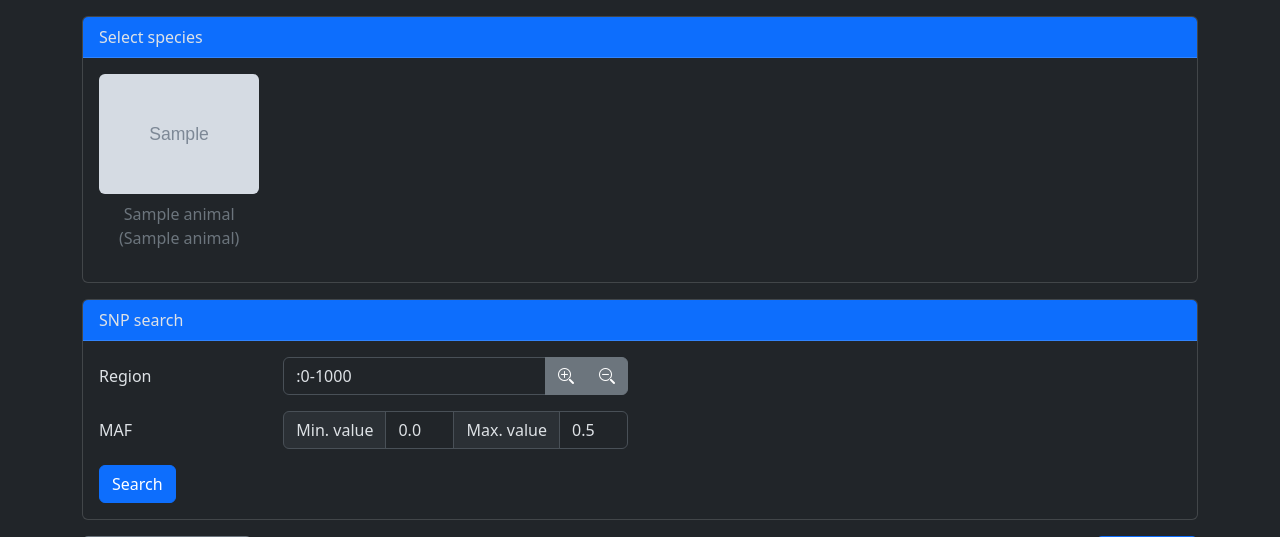
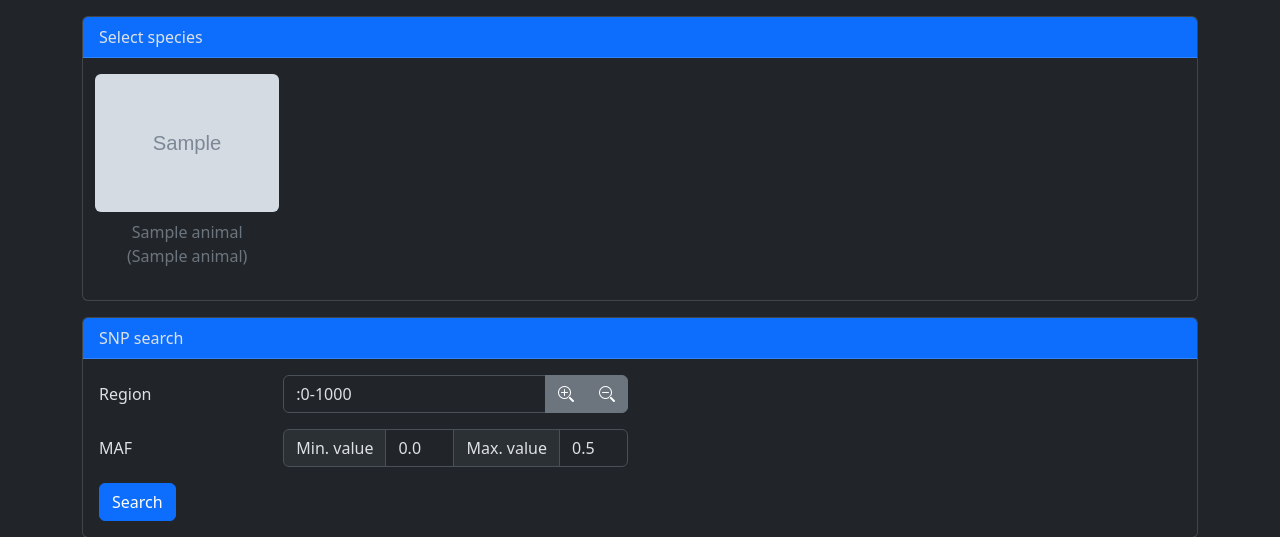
Before and after one commit to mitos-drg/snp-atlas, a Django app: page /snp/search/ in a window 1280 px wide. Shown: the part 56-593 px from the top of the page. Run offline with Django 5.2, Linux system fonts and the light colour scheme; tables that the repository leaves empty hold one stand-in row (values such as "Sample post"); grey boxes marked "Sample" are stand-in pictures.

```diff
--- a/snp/templates/snp/search.html
+++ b/snp/templates/snp/search.html
@@ -10,10 +10,10 @@
                 <div class="card-body">
                     <div class="row">
                         {% for animal in animals %}
-                            <div class="col-6 col-sm-4 col-lg-2 text-center rounded" data-animal="{{ animal.id }}">
+                            <div class="col-6 col-sm-4 col-lg-2 text-center rounded p-0 mx-2" data-animal="{{ animal.id }}">
                                 <img src="{{ animal.image.url }}" alt="{{ animal.name }}'s image"
-                                    class="img-fluid rounded w-100" width="200" height="200">
-                                <p class="text-secondary text-center mt-2">{{ animal.name }}
+                                    class="img-fluid rounded">
+                                <p class="text-secondary text-center mt-2 align-bottom">{{ animal.name }} <br>
                                     ({{ animal.latin_name }})</p>
                             </div>
                         {% endfor %}
```
Also changed, not shown: snp/management/commands/fill_data.py (+19 -14 lines), snp/templates/snp/annotations.html (+3 -8 lines), img/daniel.jpg (added), img/jelen.jpg (added), img/lew.jpg (added), img/pingwin.jpg (added), snp/migrations/0003_alter_animal_image.py (added).
